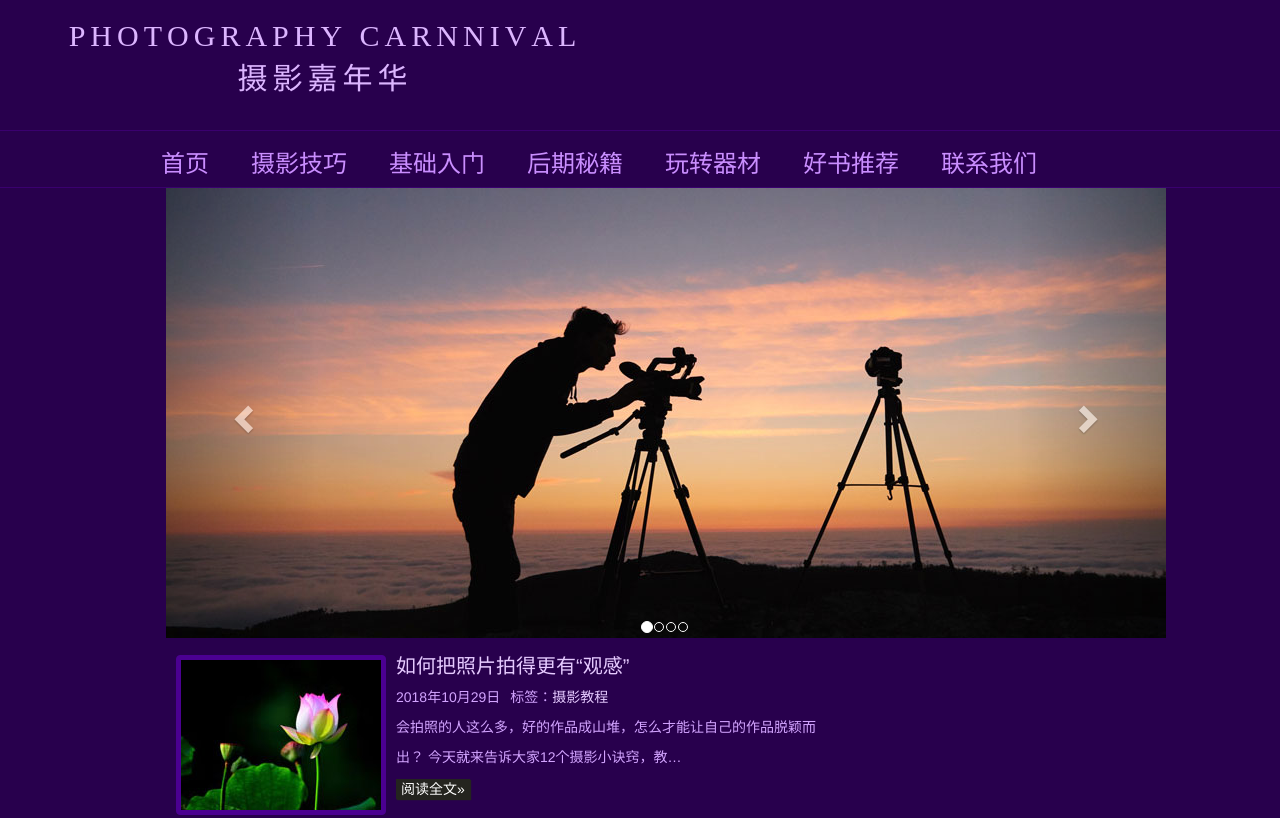
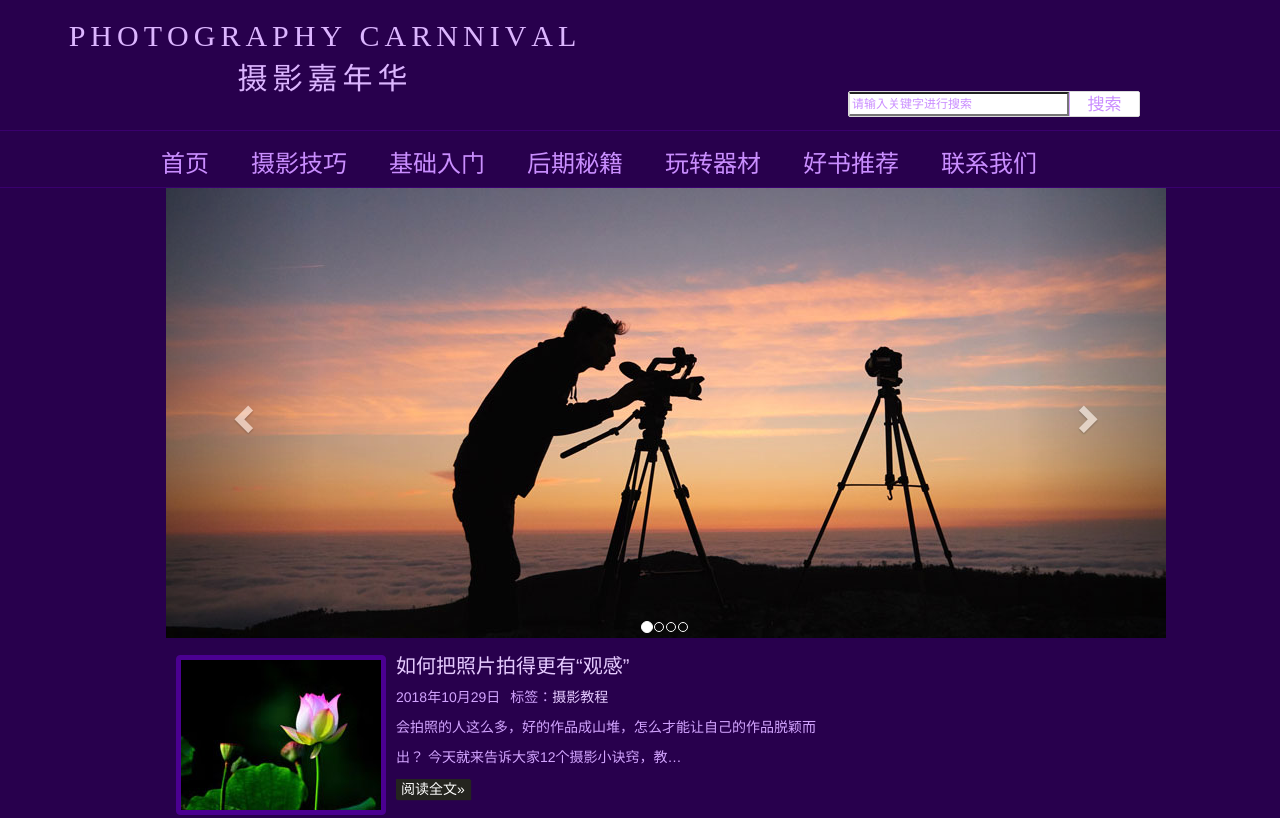
Before and after one commit to yumin1506440116/Photography-Carnival, a plain HTML site: page 摄影嘉年华.html in a window 1280 px wide. Shown: the top 818 px of the page. Drawn offline with Linux system fonts and the light colour scheme.

Commit message:
搜索框

```diff
--- a/css/sy.css
+++ b/css/sy.css
@@ -41,7 +41,47 @@
     -webkit-transition-duration: 0.7s;
 
 }
+/**search **/
+#searchbox
+{
+    display: inline-block;
+    overflow: hidden;
 
+    float: right;
+    border-radius: 2px;
+    background: #fff;
+    border: #dbdbdb 1px solid;
+}
+#searchbox .textfield
+{
+    color: #CA8EFF;
+    width: 220px;
+    height: 24px;
+    line-height: 24px;
+    vertical-align: middle;
+    background: #fff;
+    color:#CA8EFF;
+    font-size: 12px;
+    border-left: #dbdbdb 1px solid;
+}
+#searchbox .button
+{
+    width: 70px;
+    height: 24px;
+    vertical-align: middle;
+    line-height: 24px;
+    cursor: pointer;
+    border: none;
+    background: #fff;
+    color: #CA8EFF;
+    font-size: 17px;
+    border-left:#d3a4ff 1px solid;
+}
+#searchbox .searchtip
+{
+    color:#CA8EFF;
+    background: #FDFDFD;
+}
 
 /**header navi **/
 .wrap
--- a/摄影嘉年华.html
+++ b/摄影嘉年华.html
@@ -18,7 +18,13 @@
                 <p  id="rotateText">PHOTOGRAPHY CARNNIVAL</p>
                 <p  id="rotateText">摄影嘉年华</p>
             </div>
-
+           <div id="searchbox">
+                <form action="#" id="search" mathod="get">
+                    <div class="search-content">
+                        <input class="textfield" id="searchtxt" type="text" name="s" size="14" onfocus="if (this.value == &#39;请输入关键字进行搜索&#39;) {this.value = &#39;&#39;}" onblur="if (this.value == &#39;&#39;) {this.value = &#39;请输入关键字进行搜索&#39;;}" value="请输入关键字进行搜索"><input class="button" id="searchbtn" type="submit" value="搜索">
+                    </div>
+                </form>
+            </div>
         </div>
     <div class="nav">
         <div class="wrap">
```
